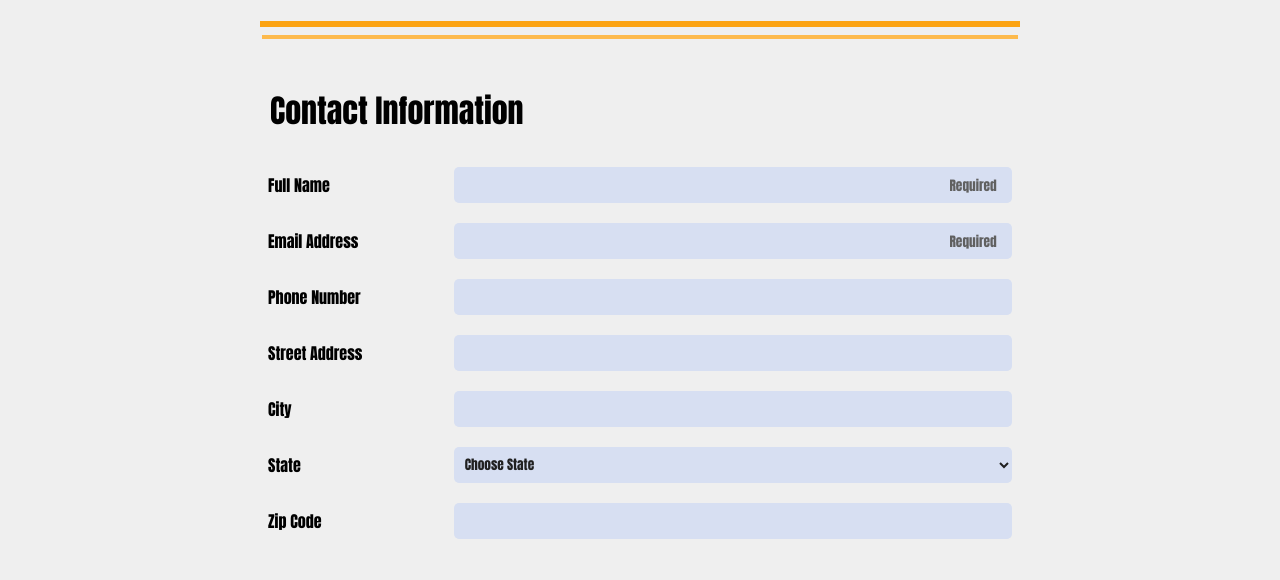
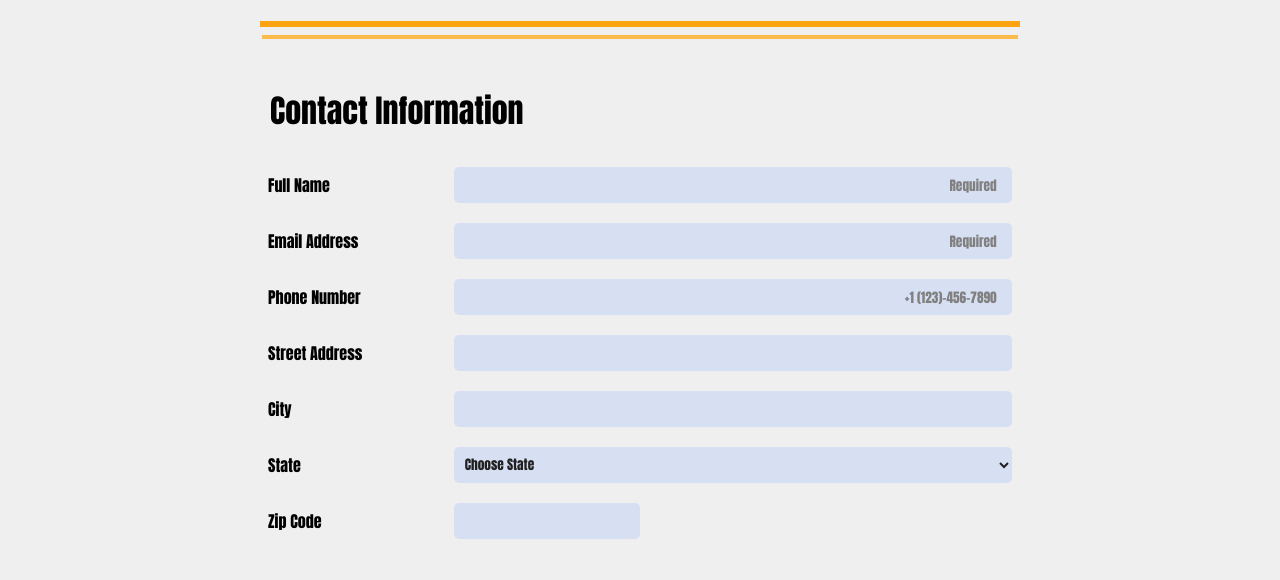
Before and after one commit to cangeles21/techdegree-project-3, a plain HTML site: page index.html in a window 1280 px wide. Shown: the part 214-794 px from the top of the page. Drawn offline with Linux system fonts and the light colour scheme.

Commit message:
Trying For Exceed
- Added additional placeholder
- Fixed Zip Code

```diff
--- a/css/style.css
+++ b/css/style.css
@@ -178,10 +178,13 @@ textarea {
 
 input::placeholder {
     text-align: right;
-    color: #606060;
+    color: #808080;
     padding-right: 1em;
 }
 
+#zip_code {
+    width: 33%;
+}
 
 /*====Media Query====*/
 
@@ -200,8 +203,8 @@ input::placeholder {
         width: 38vw;
     }
 
-    legend:first-of-type {
-        padding-top: 0;
+    #zip_code {
+        max-width: 25%;
     }
 
     .contact-flex{
@@ -216,6 +219,7 @@ input::placeholder {
         flex: 1 75%;
     }
 
+
     .contact-container label {
         flex: 1 25%;
     }
@@ -225,5 +229,4 @@ input::placeholder {
     }
 
 
-
   }
--- a/index.html
+++ b/index.html
@@ -35,7 +35,7 @@
                 </div>
                 <div class="contact-flex">
                     <label for="phone">Phone Number</label>
-                    <input type="tel" id="phone" name="user_tel">
+                    <input type="tel" id="phone" name="user_tel" placeholder="+1 (123)-456-7890">
                     <br>
                 </div>
                 <div class="contact-flex">
@@ -107,8 +107,8 @@
                     <br>
                 </div>
                 <div class="contact-flex">
-                    <label for="zipCode">Zip Code</label>
-                    <input type="text" id="zipCode" name ="user_zip" pattern="[0-9]*" maxlength="5">
+                    <label for="zip_code" id="zip_code">Zip Code</label>
+                    <input type="text" id="zip_code" name ="user_zip" pattern="[0-9]*" maxlength="5">
                     <br>
                 </div>
             </fieldset>
```
